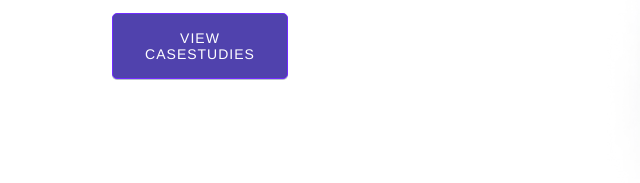
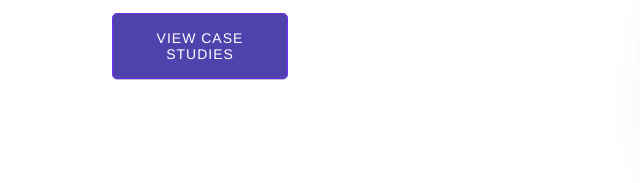
Before and after one commit to focoltone/degrand.design, a plain HTML site: page index.html in a window 1280 px wide. Shown: the part 413-596 px from the top of the page, 0-640 px from the left. Drawn offline with nearby package versions, Linux system fonts and the light colour scheme; a script that the page names is missing; files whose address does not match are found by name.

Commit message:
separate case studies main action

```diff
--- a/index.html
+++ b/index.html
@@ -50,7 +50,7 @@
 					<h1>Hi, I’m Colton</h1>
 					<h3>User Experience  & Interface Designer</h3>
 					<p>I integrate user-centered design with Agile methods, so that together, we can build software that is powerful, scalable and usable.</p>
-					<a href="casestudies.html"><button>VIEW CASESTUDIES</button></a>
+					<a href="casestudies.html"><button>VIEW CASE STUDIES</button></a>
 				</div>
 				<div class="hero-image">
 					<img src="images/herounit.png">
```
